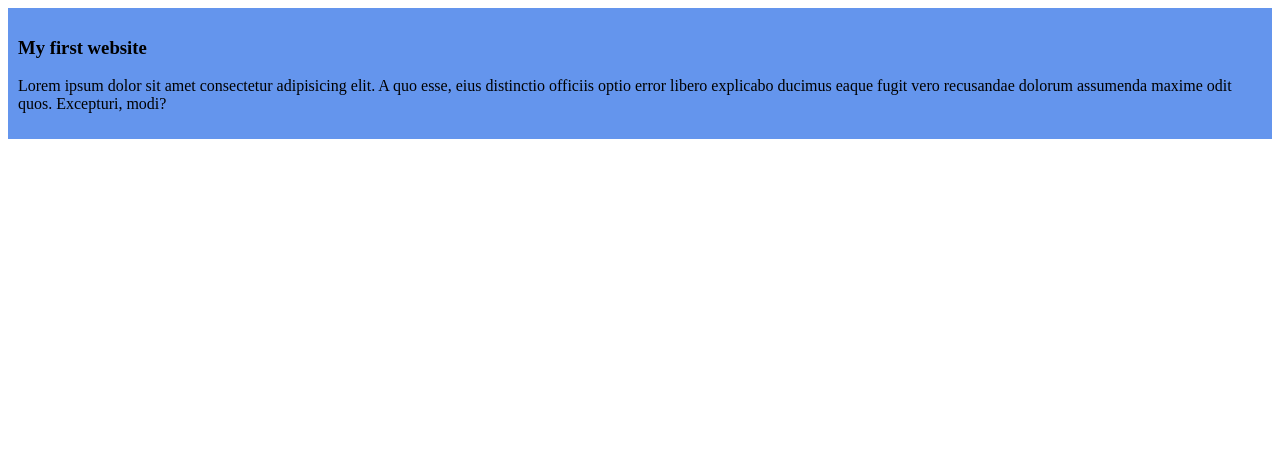
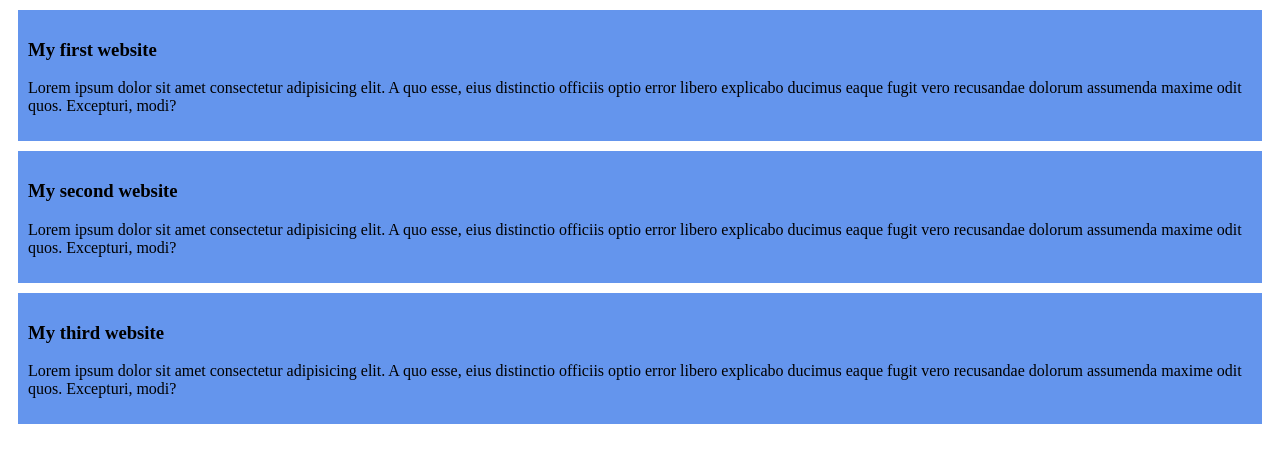
Before and after one commit to Nujat-Zaman-Chowdhury/my-first-github-repo, a plain HTML site: page index.html in a window 1280 px wide. Drawn offline with Linux system fonts and the light colour scheme.

Commit message:
added second blog

```diff
--- a/index.html
+++ b/index.html
@@ -10,5 +10,11 @@
     <div><h3>My first website</h3>
     <p>Lorem ipsum dolor sit amet consectetur adipisicing elit. A quo esse, eius distinctio officiis optio error libero explicabo ducimus eaque fugit vero recusandae dolorum assumenda maxime odit quos. Excepturi, modi?</p>
     </div>
+    <div><h3>My second website</h3>
+    <p>Lorem ipsum dolor sit amet consectetur adipisicing elit. A quo esse, eius distinctio officiis optio error libero explicabo ducimus eaque fugit vero recusandae dolorum assumenda maxime odit quos. Excepturi, modi?</p>
+    </div>
+    <div><h3>My third website</h3>
+    <p>Lorem ipsum dolor sit amet consectetur adipisicing elit. A quo esse, eius distinctio officiis optio error libero explicabo ducimus eaque fugit vero recusandae dolorum assumenda maxime odit quos. Excepturi, modi?</p>
+    </div>
 </body>
 </html>
--- a/styles/blog.css
+++ b/styles/blog.css
@@ -1,4 +1,5 @@
 div{
     background-color: cornflowerblue;
     padding: 10px;
+    margin: 10px;
 }
```
